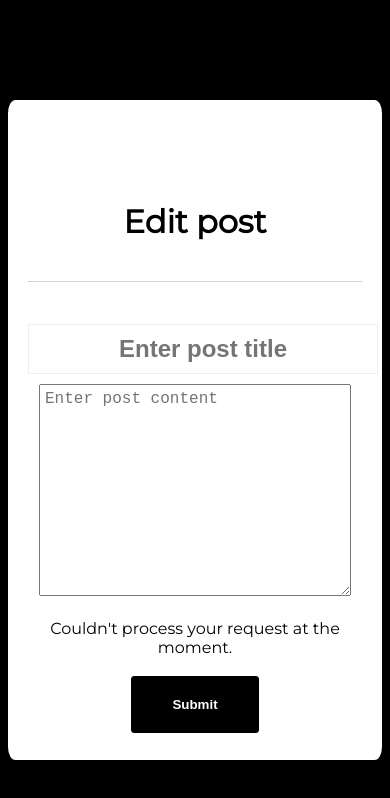
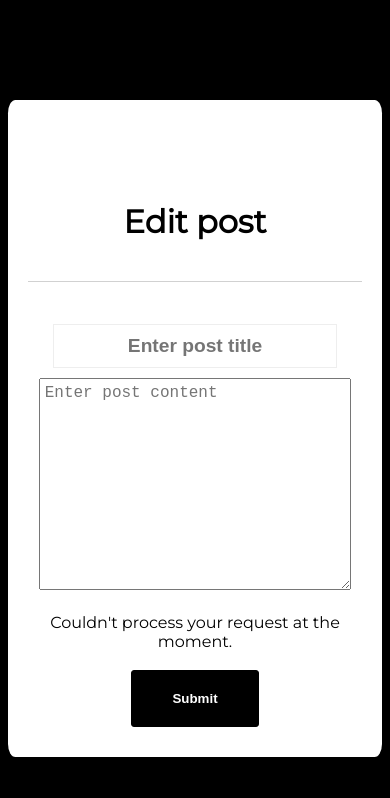
Before and after one commit to ssd71/friendly-goggles-journal, a Next.js app: page /post/1 in a window 390 px wide. Shown: the top 798 px of the page. Built offline with nearby package versions, Linux system fonts and the light colour scheme; no server answers.

Commit message:
Fix CSS for responsiveness

```diff
--- a/styles/dashboard.css
+++ b/styles/dashboard.css
@@ -67,7 +67,7 @@ body {
 }
 
 .usertext {
-  padding-right: 20px;
+  /* padding-right: 20px; */
   padding-top: 25px;
 }
 
--- a/styles/postform.css
+++ b/styles/postform.css
@@ -1,14 +1,14 @@
 
 
 .input__title {
-  padding: 20px;
+  /* padding: 20px; */
   font-weight: bold;
-  font-size: 1.5rem;
+  font-size: 1.2rem;
   text-align: center;
 }
 .input__content {
   height: 200px;
-  width: 300px;
+  width: 90%;
   font-size: 1rem;
   padding: 5px;
 }
```
